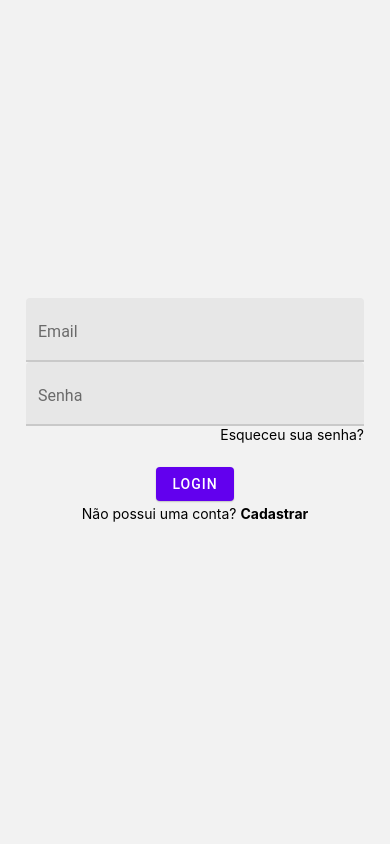
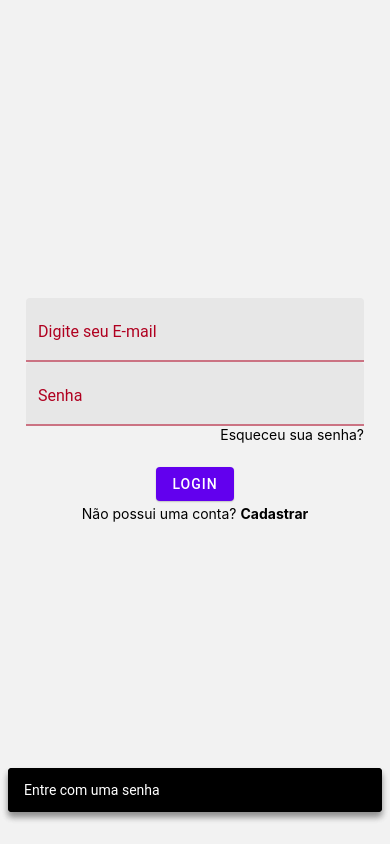
Before and after one commit to faustort/2022-senac-tec-login, a React Native app: screen /Home2 in a window 390 px wide. Both pictures are taken after a click on the button "LOGIN". Built offline with nearby package versions, Linux system fonts and the light colour scheme.

Commit message:
aula 2022-11-11

```diff
--- a/src/screens/LoginScreen.jsx
+++ b/src/screens/LoginScreen.jsx
@@ -1,32 +1,39 @@
 import React, { useState } from "react";
 import { TouchableOpacity, StyleSheet, Text, View } from "react-native";
-import { Button, TextInput } from "react-native-paper";
+import { Button, Snackbar, TextInput } from "react-native-paper";
 
 export const LoginScreen = ({ navigation }) => {
-  const [email, setEmail] = useState({ value: "", error: "" });
+  const [email, setEmail] = useState({
+    value: "",
+    error: "",
+  });
   const [password, setPassword] = useState({ value: "", error: "" });
 
   const _onLoginPressed = () => {
     console.log("LoginIniciado");
     // navigation.navigate("Dashboard");
+
+    if (email.value === "" || password.value === "") {
+      setEmail({ ...email, error: "Entre com um e-mail válido" });
+      setPassword({ ...password, error: "Entre com uma senha" });
+    }
   };
 
   return (
     <View style={styles.container}>
       <TextInput
-        label="Email"
-        returnKeyType="next"
+        label="Digite seu E-mail"
         value={email.value}
         onChangeText={(text) => setEmail({ value: text, error: "" })}
         error={!!email.error}
         errorText={email.error}
-        autoCapitalize="none"
+        style={styles.input}
+        /* não essenciais  */
+        returnKeyType="next"
         autoCompleteType="email"
         textContentType="emailAddress"
         keyboardType="email-address"
-        style={styles.input}
       />
-
       <TextInput
         label="Senha"
         returnKeyType="done"
@@ -37,7 +44,6 @@ export const LoginScreen = ({ navigation }) => {
         secureTextEntry
         style={styles.input}
       />
-
       <View style={styles.esqueceuSenha}>
         <TouchableOpacity
           onPress={() => navigation.navigate("EsqueceuSenhaScreen")}
@@ -45,17 +51,17 @@ export const LoginScreen = ({ navigation }) => {
           <Text style={styles.label}>Esqueceu sua senha?</Text>
         </TouchableOpacity>
       </View>
-
       <Button mode="contained" onPress={_onLoginPressed}>
         Login
       </Button>
-
       <View style={styles.row}>
         <Text style={styles.label}>Não possui uma conta? </Text>
         <TouchableOpacity onPress={() => navigation.navigate("RegisterScreen")}>
           <Text style={styles.link}>Cadastrar</Text>
         </TouchableOpacity>
       </View>
+      <Snackbar visible={!!email.error}>{email.error}</Snackbar>
+      <Snackbar visible={!!password.error}>{password.error}</Snackbar>
     </View>
   );
 };
```
